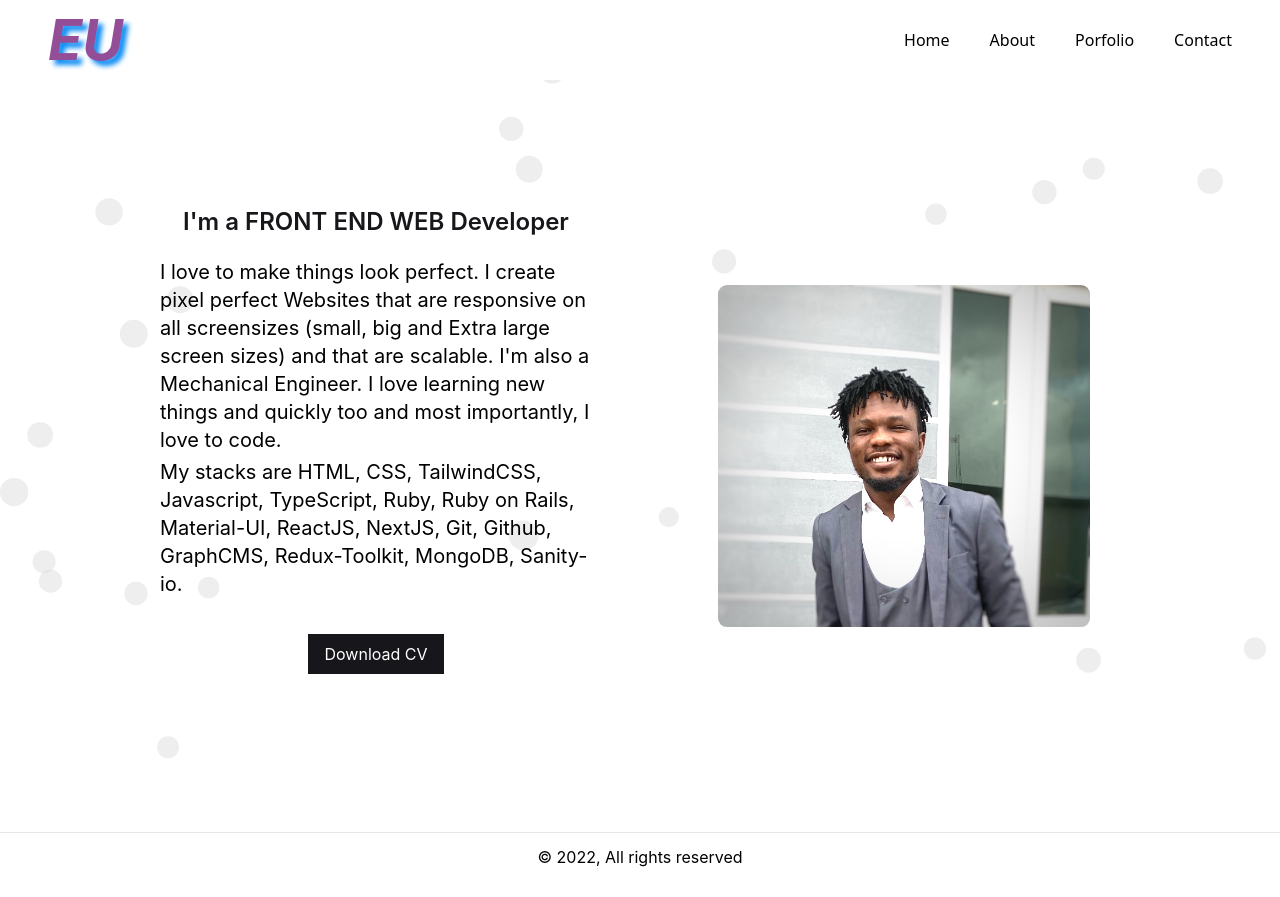
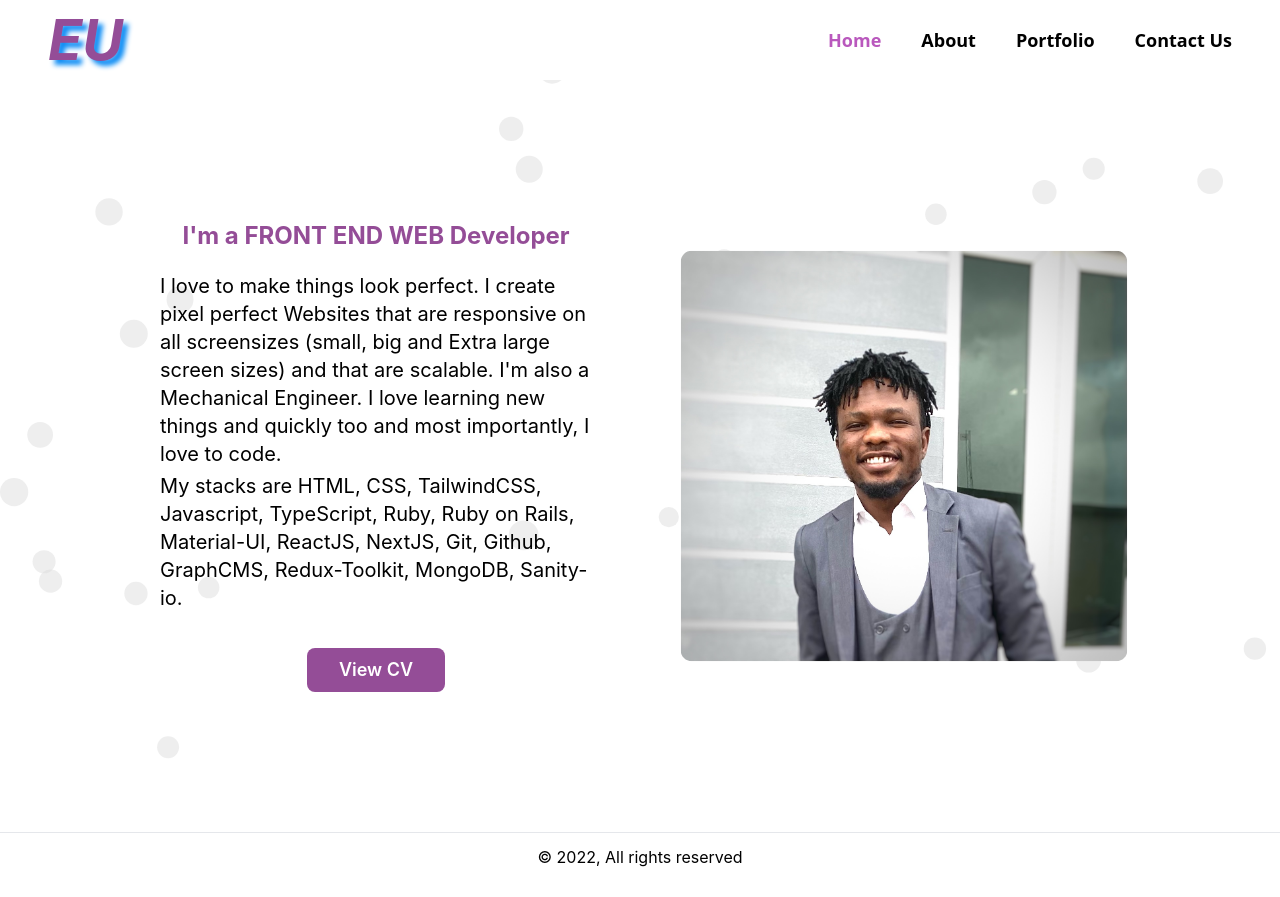
Before and after one commit to uezekiel-mufin/nextportfolio, a Next.js app: page /about in a window 1280 px wide. Built offline with nearby package versions, Linux system fonts and the light colour scheme.

Commit message:
change bg color of buttons

```diff
--- a/package.json
+++ b/package.json
@@ -17,6 +17,7 @@
     "react-dom": "18.2.0",
     "react-hook-form": "^7.33.1",
     "react-icons": "^4.4.0",
+    "react-simple-typewriter": "^5.0.1",
     "react-tsparticles": "^2.1.3",
     "react-use-downloader": "^1.1.7",
     "tsparticles": "^2.1.3"
--- a/pages/about/index.jsx
+++ b/pages/about/index.jsx
@@ -9,19 +9,19 @@ const About = () => {
 		<motion.div transiton={{ duration: 2 }} initial={{ opacity: 0 }} animate={{ opacity: 1 }} className='w-full mb-8 pb-8 pt-24 h-full md:h-screen z-[9999] flex justify-center items-center'>
 			<main className='flex flex-col-reverse items-center md:grid grid-cols-2 mx-4 md:w-4/5 mt-12  gap-8'>
 				<section className='flex flex-col px-4 md:px-8 items-center gap-1 justify-center text-center w-full'>
-					<h1 className='text-[#17161A] text-xl md:text-2xl font-semibold w-full text-center mb-4'>I'm a FRONT END WEB Developer</h1>
+					<h1 className='text-[#944d97] text-xl md:text-2xl font-bold w-full text-center mb-4'>I'm a FRONT END WEB Developer</h1>
 					<p className='w-full text-center md:text-start text-lg md:text-xl'>I love to make things look perfect. I create pixel perfect Websites that are responsive on all screensizes (small, big and Extra large screen sizes) and that are scalable. I'm also a Mechanical Engineer. I love learning new things and quickly too and most importantly, I love to code.</p>
 
 					<p className='w-full text-center md:text-start text-lg md:text-xl'>My stacks are HTML, CSS, TailwindCSS, Javascript, TypeScript, Ruby, Ruby on Rails, Material-UI, ReactJS, NextJS, Git, Github, GraphCMS, Redux-Toolkit, MongoDB, Sanity-io.</p>
-					<button className='bg-[#17161A] text-[#fff] py-2 mt-8 mb-8 px-4 hover:bg-gray-700'>
-						<a download href='/images/Ezekiel_Udiomuno_CV.pdf'>
-							Download CV
+					<button className='bg-[#944d97] text-[#fff] hover:hover:bg-[#561358] font-semibold text-lg transition-all duration-300 ease-linear  rounded-lg py-2 px-3 md:py-2 md:px-8 mt-8'>
+						<a rel='noreferrer' target='_blank' href='https://docs.google.com/document/d/1-MGTwUQV_3dzWssg8PsUPnBJMmnVCsHo8m-FrwKbYXo/edit?usp=sharing'>
+							View CV
 						</a>
 					</button>
 				</section>
 				<section className='flex justify-center w-full '>
 					<div className='  w-full block'>
-						<Image src={portfolio} alt='me' layout='responsive' className=' mx-2 scale-75 rounded-xl ' />
+						<Image src={portfolio} alt='me' layout='responsive' className=' mx-2 scale-90 rounded-xl ' />
 					</div>
 				</section>
 			</main>
--- a/pages/contact/index.jsx
+++ b/pages/contact/index.jsx
@@ -1,8 +1,8 @@
 /* eslint-disable react/no-unescaped-entities */
-import React, { useState, useRef } from "react";
-import { useForm } from "react-hook-form";
-import { motion } from "framer-motion";
-import emailjs from "@emailjs/browser";
+import React, { useState, useRef } from 'react';
+import { useForm } from 'react-hook-form';
+import { motion } from 'framer-motion';
+import emailjs from '@emailjs/browser';
 
 const Contact = () => {
 	const {
@@ -11,10 +11,10 @@ const Contact = () => {
 		reset,
 		formState: { errors },
 	} = useForm({
-    mode: "onTouched",
+		mode: 'onTouched',
 		shouldFocusError: true,
-    reValidateMode: "onSubmit",
-    criteriaMode: "firstError",
+		reValidateMode: 'onSubmit',
+		criteriaMode: 'firstError',
 	});
 	const [userData, setUserData] = useState({});
 
@@ -28,134 +28,72 @@ const Contact = () => {
 
 	const sendEmail = (e) => {
 		e.preventDefault();
-    emailjs.sendForm(
-      "service_ezzy",
-      "template_lf4fnom",
-      form.current,
-      "vngt2iIdOB55EqdDp"
-    );
+		emailjs.sendForm('service_ezzy', 'template_lf4fnom', form.current, 'vngt2iIdOB55EqdDp');
 		e.target.reset();
 	};
 	return (
-    <motion.div
-      transiton={{ duration: 2 }}
-      initial={{ opacity: 0 }}
-      animate={{ opacity: 1 }}
-      className='flex gap-8 flex-col pt-[100px] mx-2'
-    >
+		<motion.div transiton={{ duration: 2 }} initial={{ opacity: 0 }} animate={{ opacity: 1 }} className='flex gap-8 flex-col pt-[100px] mx-2 my-4'>
 			<div className='md:my-[20px] flex flex-col  md:mb-[3rem] w-full   py-[20px] md:w-2/5 md:mx-[4rem]'>
-        <h1 className='text-6xl font-bold '>Contact</h1>
-        <p className='mx-2'>
-          If you'd like us to talk about your project rightaway,
-        </p>
-        <p className='mx-2'>
-          send a mail below and I'll be in touch with you as soon as possible.
-        </p>
+				<h1 className='text-3xl md:text-5xl mb-4 mx-2 font-bold '>Contact</h1>
+				<p className='mx-2'>If you'd like us to talk about your project rightaway,</p>
+				<p className='mx-2'>send a mail below and I'll be in touch with you as soon as possible.</p>
 			</div>
 			<div className='bg-[rgba(0,0,0,0.1)] form'>
 				<div className='flex flex-col gap-[1rem]'>
 					<h2 className='text-4xl'>Work inquiries</h2>
-          <p className='font-light mb-4 '>
-            Kindly Fill in this form with your inquiry.
-          </p>
+					<p className='font-light mb-4 '>Kindly Fill in this form with your inquiry.</p>
 				</div>
 				<div className='col-start-2  row-span-full'>
-          <form
-            className='flex flex-col gap-[1rem]'
-            onSubmit={(handleSubmit(regForm), sendEmail)}
-            ref={form}
-          >
+					<form className='flex flex-col gap-[1rem]' onSubmit={(handleSubmit(regForm), sendEmail)} ref={form}>
 						<div className='flex flex-col '>
 							<label htmlFor='name' className='text-base font-semibold'>
 								Your name
 							</label>
-              <input
-                type='text'
-                id='name'
-                className='w-7/10 rounded-md input bg-[rgba(0,0,0,0.2)] px-[10px]'
-              />
+							<input type='text' id='name' className='w-7/10 rounded-md input bg-[rgba(0,0,0,0.2)] px-[10px]' />
 						</div>
 						<div className='flex flex-col '>
 							<label htmlFor='email' className='text-base font-semibold '>
 								Your email
 							</label>
-              <input
-                type='email'
-                id='email'
-                className='w-7/10 rounded-md input bg-[rgba(0,0,0,0.2)] px-[10px]'
-              />
+							<input type='email' id='email' className='w-7/10 rounded-md input bg-[rgba(0,0,0,0.2)] px-[10px]' />
 						</div>
 						<div className='flex flex-col '>
 							<label htmlFor='subject' className='text-base font-semibold '>
 								Subject
 							</label>
-              <input
-                type='text'
-                id='subject'
-                className='w-7/10 rounded-md input bg-[rgba(0,0,0,0.2)] px-[10px]'
-              />
+							<input type='text' id='subject' className='w-7/10 rounded-md input bg-[rgba(0,0,0,0.2)] px-[10px]' />
 						</div>
 						<div className='flex flex-col '>
 							<label htmlFor='message' className='text-base font-semibold '>
 								Your Message
 							</label>
-              <textarea
-                type='text'
-                id='message'
-                className='w-7/10 rounded-md input bg-[rgba(0,0,0,0.2)] px-[10px]'
-              />
+							<textarea type='text' id='message' className='w-7/10 rounded-md input bg-[rgba(0,0,0,0.2)] px-[10px]' />
 						</div>
-            <button className='flex justify-start w-[2rem]  '>
-              <span className='bg-[#17161A] px-[1rem] rounded-md py-[0.6rem] text-white'>
-                Submit
-              </span>
-            </button>
+						<button className='bg-[#944d97] text-[#fff] hover:hover:bg-[#561358] font-semibold text-lg transition-all duration-300 ease-linear md:w-[200px]  rounded-lg py-2 px-3 md:py-2 md:px-4 mt-8'>Submit</button>
 					</form>
 				</div>
 			</div>
 			<div className='md:p-[50px] capitalize'>
-        <h4 className='text-2xl md:text-3xl font-semibold text-[#17161A]'>
-          You can also reach us via:
-        </h4>
+				<h4 className='text-2xl md:text-3xl font-semibold text-[#17161A]'>You can also reach us via:</h4>
 				<ul>
 					<li className='flex gap-2 lowercase'>
-            <a
-              href='https://www.eudiomuno@yahoo.com'
-              className='text-base  active:red capitalize '
-              target='_blank'
-              rel='noreferrer'
-            >
+						<a href='https://www.eudiomuno@yahoo.com' className='text-base  active:red capitalize ' target='_blank' rel='noreferrer'>
 							email:
 						</a>
 						<span>eudiomuno@yahoo</span>
 					</li>
 					<li>
-            <a
-              href='https://wa.me/+2348147576669'
-              className='text-base hover:text-red-500 active:red  '
-              target='_blank'
-              rel='noreferrer'
-            >
+						<a href='https://wa.me/+2348147576669' className='text-base hover:text-red-500 active:red  ' target='_blank' rel='noreferrer'>
 							whatsApp
 						</a>
 					</li>
 					<li>
-            <a
-              href='https://www.twitter.com/EzzyWealth'
-              className='text-base hover:text-red-500 active:red  '
-              target='_blank'
-              rel='noreferrer'
-            >
+						<a href='https://www.twitter.com/EzzyWealth' className='text-base hover:text-red-500 active:red  ' target='_blank' rel='noreferrer'>
 							twitter
 						</a>
 					</li>
 					<li>
-            <a
-              href='https://www.linkedin.com/in/ezekiel-udiomuno-b14539150'
-              className='text-base hover:text-red-500 active:red  '
-              target='_blank'
-              rel='noreferrer'
-            >
+						<a href='https://www.linkedin.com/in/ezekiel-udiomuno-b14539150' className='text-base hover:text-red-500 active:red  ' target='_blank' rel='noreferrer'>
 							linkedin
 						</a>
 					</li>
--- a/pages/index.js
+++ b/pages/index.js
@@ -1,34 +1,30 @@
 /* eslint-disable react/no-unescaped-entities */
-import React from "react";
-import Link from "next/link";
-import { motion } from "framer-motion";
+import React from 'react';
+import Link from 'next/link';
+import { motion } from 'framer-motion';
+import { Typewriter } from 'react-simple-typewriter';
 
 export default function Home() {
 	return (
-    <motion.div
-      transiton={{ duration: 5 }}
-      initial={{ opacity: 0 }}
-      animate={{ opacity: 1 }}
-      className='w-full md:mx-8 h-screen z-[9999] flex justify-center items-center'
-    >
+		<motion.div transiton={{ duration: 5 }} initial={{ opacity: 0 }} animate={{ opacity: 1 }} className='w-full md:mx-8 h-screen z-[9999] flex justify-center items-center'>
 			<main className='mx-1 flex flex-col w-full md:w-3/5 md:h-3/5 gap-8 justify-center items-center text-center'>
 				<h1 className='text-[#17161A] font-bold text-5xl w-4/5 md:w-full md:text-6xl mx-2 '>
-          Hi, I'm Ezekiel Udiomuno<span className='text-red-800'>!</span>
+					<span className='text-[#17161A] font-semibold text-2xl md:text-4xl'> Hi, My name is</span>
+					<div>
+						{' '}
+						<Typewriter words={['Ezekiel Udiomuno']} deleteAllOnFinish={true} cursor cursorStyle='|' loop={true} typeSpeed={300} deleteSpeed={200} delaySpeed={1000} />
+						<span className='text-[#944d97]'>!</span>
+					</div>
+					{/* Hi, My name is Ezekiel Udiomuno<span className='text-red-800'>!</span> */}
 				</h1>
-        <h3 className='text-[#17161A] font-semibold text-2xl md:text-4xl w-4/5'>
-          I Develop Responsive and User-friendly Websites & Web-Applications
-        </h3>
+				<h3 className='text-[#17161A] font-semibold text-2xl md:text-4xl w-4/5'>I Develop Responsive and User-friendly Websites & Web-Applications</h3>
 
 				<div className='flex mt-5 gap-8 justify-center'>
 					<Link href='/contact'>
-            <button className='bg-[#17161A] text-[#fff] hover:bg-gray-700  py-1 px-3 md:py-2 md:px-4'>
-              Contact Me
-            </button>
+						<button className='bg-[#944d97] text-[#fff] hover:bg-[#561358] font-semibold text-lg transition-all duration-300 ease-linear  rounded-lg py-2 px-3 md:py-2 md:px-4'>Contact Me</button>
 					</Link>
 					<Link href='/portfolio'>
-            <button className='bg-[#17161A] text-[#fff] hover:bg-gray-700  py-1 px-3 md:py-2 md:px-6'>
-              PortFolio
-            </button>
+						<button className='bg-[#944d97] text-[#fff] hover:bg-[#561358] font-semibold text-lg transition-all duration-300 ease-linear rounded-lg  py-2  px-3 md:py-2  md:px-6'>PortFolio</button>
 					</Link>
 				</div>
 			</main>
--- a/public/components/navbar.jsx
+++ b/public/components/navbar.jsx
@@ -3,14 +3,39 @@ import Link from 'next/link';
 import { AiOutlineMenuFold } from 'react-icons/ai';
 import SideNav from './SideNav';
 
+const links = [
+	{
+		id: 1,
+		name: 'Home',
+		link: '/',
+	},
+	{
+		id: 2,
+		name: 'About',
+		link: '/about',
+	},
+	{
+		id: 3,
+		name: 'Portfolio',
+		link: '/portfolio',
+	},
+	{
+		id: 4,
+		name: 'Contact Us',
+		link: '/contact',
+	},
+];
+
 const Navbar = () => {
 	const [isMenu, setIsMenu] = useState(false);
+	const [curId, setCurId] = useState(1);
 
 	const openMenu = () => {
 		setIsMenu((prev) => !prev);
 	};
+
 	const closeMenu = () => {
-		setIsMenu((prev) => !prev);
+		setIsMenu(false);
 	};
 
 	return (
@@ -32,26 +57,13 @@ const Navbar = () => {
 					</span>
 				</div>
 				<ul id='Menu' className='hidden  md:flex md:mx-12 justify-around gap-10 items-center  '>
-					<Link href='/'>
-						<li onClick={() => closeMenu()} className='cursor-pointer hover:text-red-500 active:text-red font-sans font-medium text-base '>
-							Home
-						</li>
-					</Link>
-					<Link href='/about'>
-						<li onClick={() => closeMenu()} className='cursor-pointer hover:text-red-500 active:text-red font-sans font-medium text-base'>
-							About
-						</li>
-					</Link>
-					<Link href='/portfolio'>
-						<li onClick={() => closeMenu()} className='cursor-pointer hover:text-red-500 active:text-red font-sans font-medium text-base'>
-							Porfolio
-						</li>
-					</Link>
-					<Link href='/contact'>
-						<li onClick={() => closeMenu()} className='cursor-pointer hover:text-red-500 active:text-red font-sans font-medium text-base'>
-							Contact
-						</li>
-					</Link>
+					{links.map((link) => (
+						<Link href={link.link} key={link.id}>
+							<li onClick={() => setCurId(link.id)} className={`cursor-pointer hover:text-[#944d97] transition-all duration-300 ease-linear active:text-red font-sans font-semibold text-lg ${link.id === curId ? 'text-[#b958bd]' : ''}`}>
+								{link.name}
+							</li>
+						</Link>
+					))}
 				</ul>
 			</div>
 		</nav>
```
Also changed, not shown: pages/portfolio/index.jsx (+12 -35 lines), 1 other file (tests, documents, lock files or other folders). Lines whose indentation alone changed are shown as unchanged.
